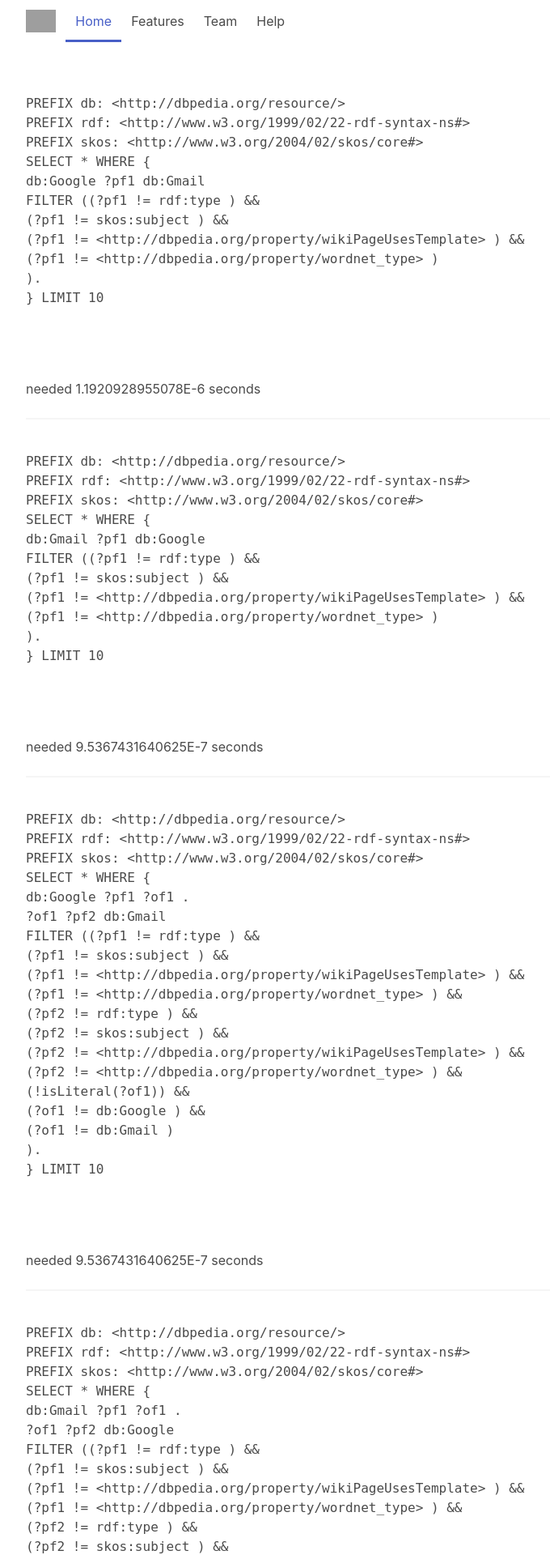
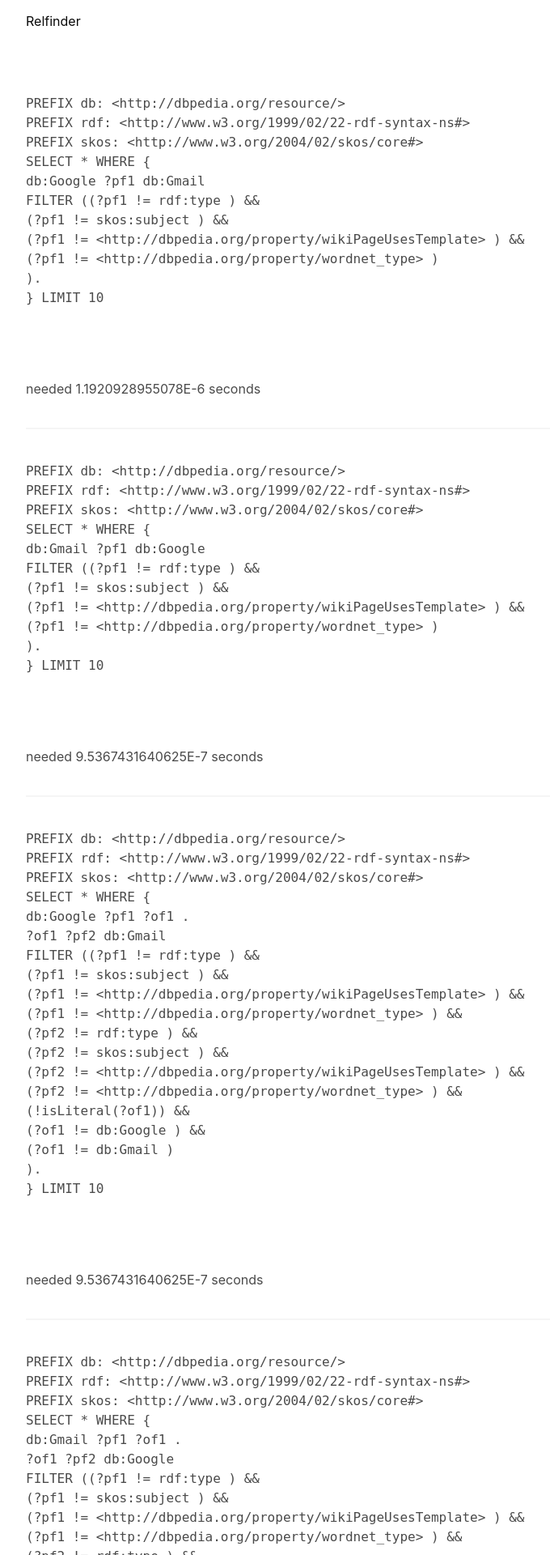
Before and after one commit to PauloFranco/relfinder, a PHP site: page /edsa-WebDev/index.php in a window 1280 px wide. Shown: the top 1920 px of the page at 81% size, without its empty margins (32-712 px from the left). Run offline with PHP 8.4, Linux system fonts and the light colour scheme; data that the repository does not hold is empty; some libraries are stand-ins or nearby versions; grey boxes are pictures that could not be loaded.

Commit message:
Updated files and fixed css

```diff
--- a/AllObjects.php
+++ b/AllObjects.php
@@ -1,9 +1,10 @@
 <?php
 	function allObjects($regexed_objects, &$objects){
+		echo"<pre>";
 		foreach($regexed_objects[1] as $name){
 			$objects[$name] = $name;
 			echo "<br>Esses são todos os Objetos na relação:<br>";
-			echo"<pre>";
+
 			echo("Google -- ".$name." -- Gmail");
 			echo"<br>";
 			echo"<br>";
--- a/index.php
+++ b/index.php
@@ -6,34 +6,15 @@
 	<meta name="viewport" content="width=device-width, initial-scale=1">
  	<title>Relfinder</title>
  	<link rel="stylesheet" href="https://maxcdn.bootstrapcdn.com/font-awesome/4.5.0/css/font-awesome.min.css">
-	<link rel="stylesheet" href="https://cdnjs.cloudflare.com/ajax/libs/bulma/0.6.1/css/bulma.css">
+	<link rel="stylesheet" href="https://cdnjs.cloudflare.com/ajax/libs/bulma/0.6.2/css/bulma.css">
 </head>
 <body>
   <nav class="navbar is-transparent" id="top">
     <div class="container">
       <div class="navbar-brand">
-        <a class="navbar-item" href="../index.html">
-          <img src="../images/bulma.png" alt="Relfinder">
-        </a>
-      </div>
-
-      <div class="navbar menu">
-      	<div class="navbar-start">
-      	</div>
-      	<div class="navbar-end">
-	        <a class="navbar-item is-tab is-active">
-	          Home
-	        </a>
-	        <a class="navbar-item is-tab">
-	          Features
-	        </a>
-	        <a class="navbar-item is-tab">
-	          Team
-	        </a>
-	        <a class="navbar-item is-tab">
-	          Help
-	        </a>
-    	</div>
+        <a class="navbar-item is-active" href="../index.html">
+          Relfinder
+				</a>
       </div>
     </div>
   </nav>
@@ -53,7 +34,7 @@
 	$object1 = "db:Google";
 	$object2 = "db:Gmail";
 
-	$maxDistance = 4;
+	$maxDistance = 3;
 	$limit = 10;
 	$ignoredObjects=null;
 	$ignoredProperties = array(
@@ -67,10 +48,9 @@
 
 	$arr = $r->getQueries($object1, $object2, $maxDistance, $limit, $ignoredObjects, $ignoredProperties, $avoidCycles);
 	//print_r($arr);
-	//
 
 ?>
-    <div class="container content">
+
 
 
 <?php
@@ -89,7 +69,7 @@
 			$objects = array();
 			$connectors = array();
 			$now = microtime(true);
-            echo '<div class="columns is-multiline"> <div class="column">';
+            echo '<div class="container content"> <div class="columns is-multiline"> <div class="column">';
 		//	echo "<pre>";
 			echo "<xmp>".$query."</xmp>";
 			echo $r->executeSparqlQuery($query, "HTML");
@@ -135,16 +115,13 @@
 						sameType($objects, $r);
 						unset($objects);
 					}
-
-					echo '</div></div>';
-
 				}
 			}
-			echo"<hr>";
+			echo"</div></div><hr></div>";
 		}
 	}
 ?>
-	</div>
+
 </section>
 </body>
 </html>
```
Also changed, not shown: diretrizes trabalho.txt (added, +41 -0 lines), variaveis lda.txt (added, +11 -0 lines).
